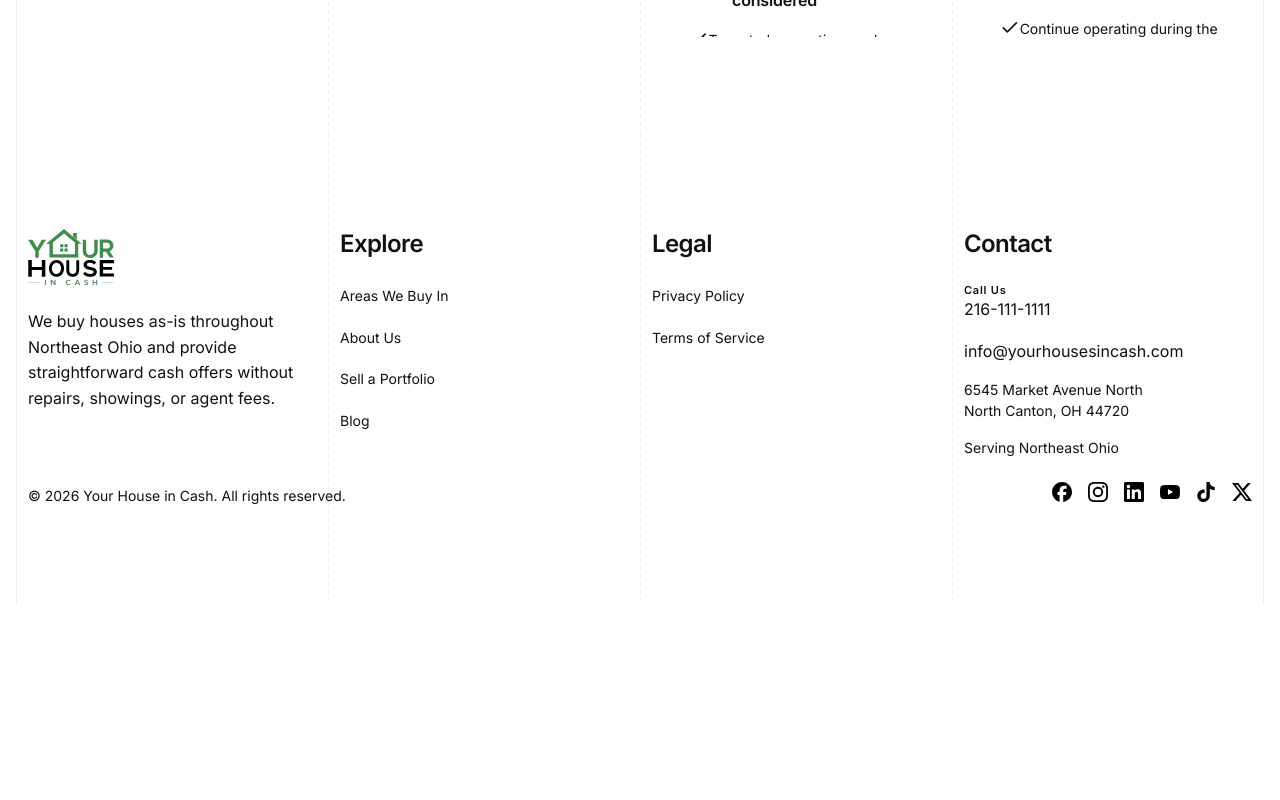
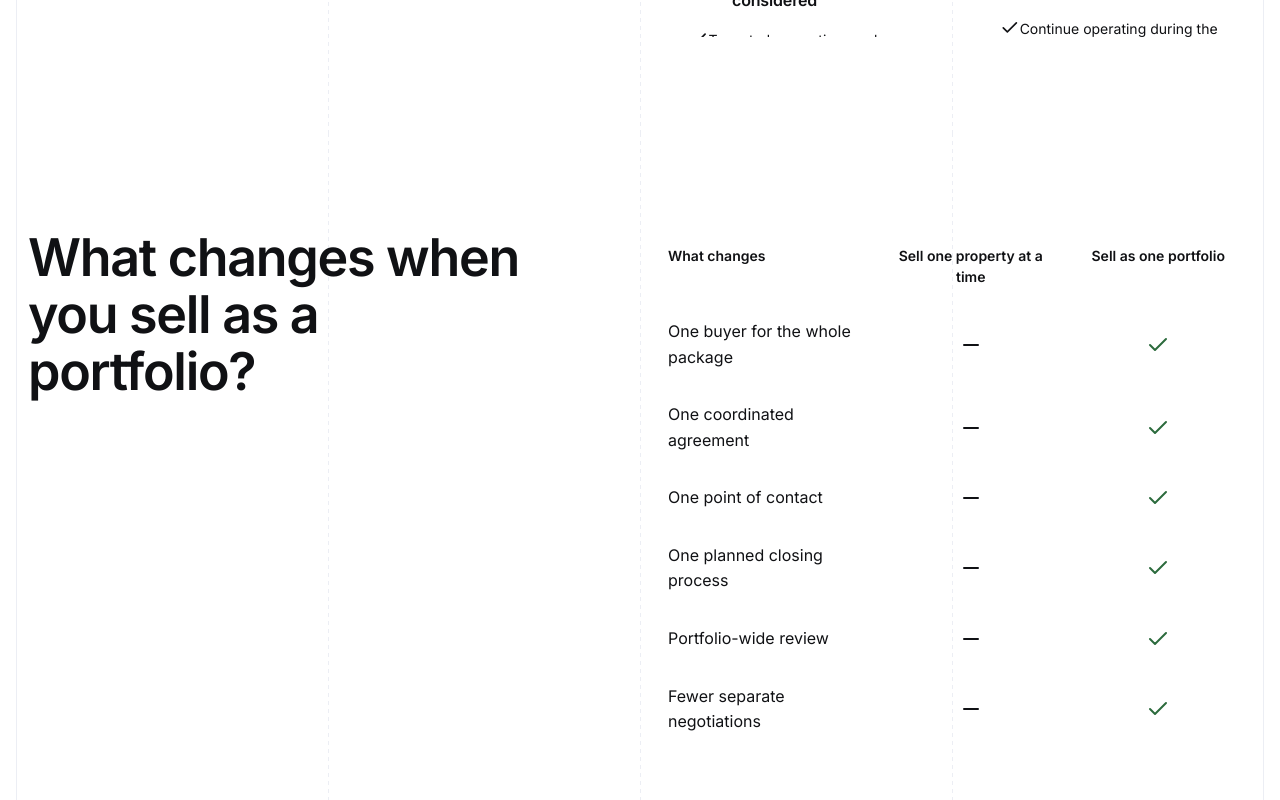
Before and after one commit to YHICAdmin/your-house-in-cash, a Next.js app: page /sell-property-portfolio in a window 1280 px wide. Shown: the part 1400-2200 px from the top of the page. Before the commit the page ends 2005 px from the top, so only its background shows below. Built offline with nearby package versions, Linux system fonts and the light colour scheme.

Commit message:
add One House vs. Portfolio

```diff
--- a/project-documentation/website-specification/sell-a-portfolio-page.md
+++ b/project-documentation/website-specification/sell-a-portfolio-page.md
@@ -235,7 +235,8 @@ Use these rows in order:
 ## Layout and Visual Design
 
 - Use a clean three-column comparison matrix: the first column names the change, the second presents selling one property at a time, and the third presents selling as one portfolio.
-- On Desktop and Tablet, align the three column headings across the top and retain each comparison row on one shared horizontal line.
+- On Tablet, keep the Section Title above the full comparison matrix. Align the three column headings across the top and retain each comparison row on one shared horizontal line.
+- On Desktop, place the Section Title and the full comparison matrix on one shared horizontal line using a `5 / 1 / 6` composition. Center the `Sell one property at a time` and `Sell as one portfolio` headings over their columns.
 - Use a muted gray dash or small `×` in the `Sell one property at a time` column for every row.
 - Use a dark brand-green checkmark in the `Sell as one portfolio` column for every row.
 - Give the full `Sell as one portfolio` column a restrained pale-green background to clarify the recommended path. Do not add shadows, card treatments, pricing-table styling, or heavy borders.
--- a/src/app/(site)/sell-property-portfolio/page.module.css
+++ b/src/app/(site)/sell-property-portfolio/page.module.css
@@ -102,6 +102,111 @@
   height: 40.8%;
 }
 
+.comparison {
+  background: var(--color-background-soft);
+}
+
+.comparisonContent {
+  min-width: 0;
+  grid-column: 1 / -1;
+}
+
+.comparisonHeading {
+  max-width: 700px;
+  margin: 0 0 var(--spacing-xl);
+}
+
+.comparisonMatrix {
+  border-bottom: 1px solid var(--color-border);
+}
+
+.comparisonRow {
+  display: grid;
+  grid-template-columns: minmax(0, 1.2fr) minmax(0, 1fr) minmax(0, 1fr);
+  border-top: 1px solid var(--color-border);
+}
+
+.comparisonHeader {
+  border-top: 0;
+}
+
+.comparisonColumnHeading,
+.comparisonChange,
+.comparisonCell {
+  min-width: 0;
+  padding: var(--spacing-s);
+}
+
+.comparisonColumnHeading {
+  color: var(--color-text-secondary);
+  font-weight: 600;
+}
+
+.comparisonHeader .comparisonColumnHeading:not(:first-child) {
+  text-align: center;
+}
+
+.comparisonChange {
+  color: var(--color-text-primary);
+}
+
+.comparisonCell {
+  display: flex;
+  align-items: center;
+  justify-content: center;
+}
+
+.comparisonCell svg {
+  width: var(--icon-small);
+  height: var(--icon-small);
+  color: var(--color-text-muted);
+}
+
+.portfolioColumn {
+  background: var(--color-brand-light);
+}
+
+.comparisonCell.portfolioColumn svg {
+  color: var(--color-brand-dark);
+}
+
+.comparisonCell::before {
+  content: attr(data-label);
+  display: none;
+}
+
+@media (max-width: 767px) {
+  .comparisonHeading {
+    margin-bottom: var(--spacing-l);
+  }
+
+  .comparisonHeader {
+    display: none;
+  }
+
+  .comparisonRow {
+    grid-template-columns: minmax(0, 1fr);
+  }
+
+  .comparisonChange {
+    padding-bottom: var(--spacing-s);
+    font-weight: 600;
+  }
+
+  .comparisonCell {
+    justify-content: space-between;
+    padding-top: var(--spacing-s);
+    padding-bottom: var(--spacing-s);
+  }
+
+  .comparisonCell::before {
+    display: block;
+    color: var(--color-text-secondary);
+    font-size: var(--text-body-small);
+    line-height: var(--text-body-small--line-height);
+  }
+}
+
 
 @media (min-width: 768px) {
   .hero {
@@ -117,6 +222,10 @@
     grid-column: 2 / span 6;
     max-width: none;
     margin-top: var(--spacing-2xl);
+  }
+
+  .comparisonContent {
+    grid-column: 1 / span 8;
   }
 
 }
@@ -135,4 +244,20 @@
     margin-top: 0;
   }
 
+  .comparisonContent {
+    grid-column: 1 / span 12;
+    display: grid;
+    grid-template-columns: repeat(12, minmax(0, 1fr));
+    align-items: start;
+    column-gap: var(--spacing-m);
+  }
+
+  .comparisonHeading {
+    grid-column: 1 / span 5;
+  }
+
+  .comparisonMatrix {
+    grid-column: 7 / span 6;
+  }
+
 }
--- a/src/app/(site)/sell-property-portfolio/page.tsx
+++ b/src/app/(site)/sell-property-portfolio/page.tsx
@@ -1,11 +1,20 @@
 import type { Metadata } from "next";
 import Image from "next/image";
-import { Layers } from "lucide-react";
+import { Check, Layers, Minus } from "lucide-react";
 import { SiteFooter } from "@/components/layout/site-footer";
 import { PortfolioBenefits } from "@/components/portfolio/portfolio-benefits";
 import { Button } from "@/components/ui/button";
 import { SectionLabel } from "@/components/ui/section-label";
 import styles from "./page.module.css";
+
+const comparisonRows = [
+  "One buyer for the whole package",
+  "One coordinated agreement",
+  "One point of contact",
+  "One planned closing process",
+  "Portfolio-wide review",
+  "Fewer separate negotiations",
+] as const;
 
 export const metadata: Metadata = {
   title: "Sell a Portfolio | Your House in Cash",
@@ -68,6 +77,34 @@ export default function SellPropertyPortfolioPage() {
         </section>
 
         <PortfolioBenefits />
+
+        <section className={`${styles.comparison} section-spacing system-lines-bg`} aria-labelledby="portfolio-comparison-heading">
+          <div className={`${styles.comparisonLayout} content-grid`}>
+            <div className={styles.comparisonContent}>
+              <h2 id="portfolio-comparison-heading" className={`${styles.comparisonHeading} text-heading-2`}>
+                What changes when you sell as a portfolio?
+              </h2>
+              <div className={styles.comparisonMatrix} role="table" aria-label="Selling one property at a time compared with selling as one portfolio">
+                <div className={`${styles.comparisonRow} ${styles.comparisonHeader}`} role="row">
+                  <div role="columnheader" className={`${styles.comparisonColumnHeading} text-body-small`}>What changes</div>
+                  <div role="columnheader" className={`${styles.comparisonColumnHeading} text-body-small`}>Sell one property at a time</div>
+                  <div role="columnheader" className={`${styles.comparisonColumnHeading} ${styles.portfolioColumn} text-body-small`}>Sell as one portfolio</div>
+                </div>
+                {comparisonRows.map((change) => (
+                  <div key={change} className={styles.comparisonRow} role="row">
+                    <div role="rowheader" className={`${styles.comparisonChange} text-body`}>{change}</div>
+                    <div role="cell" className={styles.comparisonCell} data-label="Sell one property at a time">
+                      <Minus aria-hidden="true" />
+                    </div>
+                    <div role="cell" className={`${styles.comparisonCell} ${styles.portfolioColumn}`} data-label="Sell as one portfolio">
+                      <Check aria-hidden="true" />
+                    </div>
+                  </div>
+                ))}
+              </div>
+            </div>
+          </div>
+        </section>
       </main>
       <SiteFooter />
     </>
```
